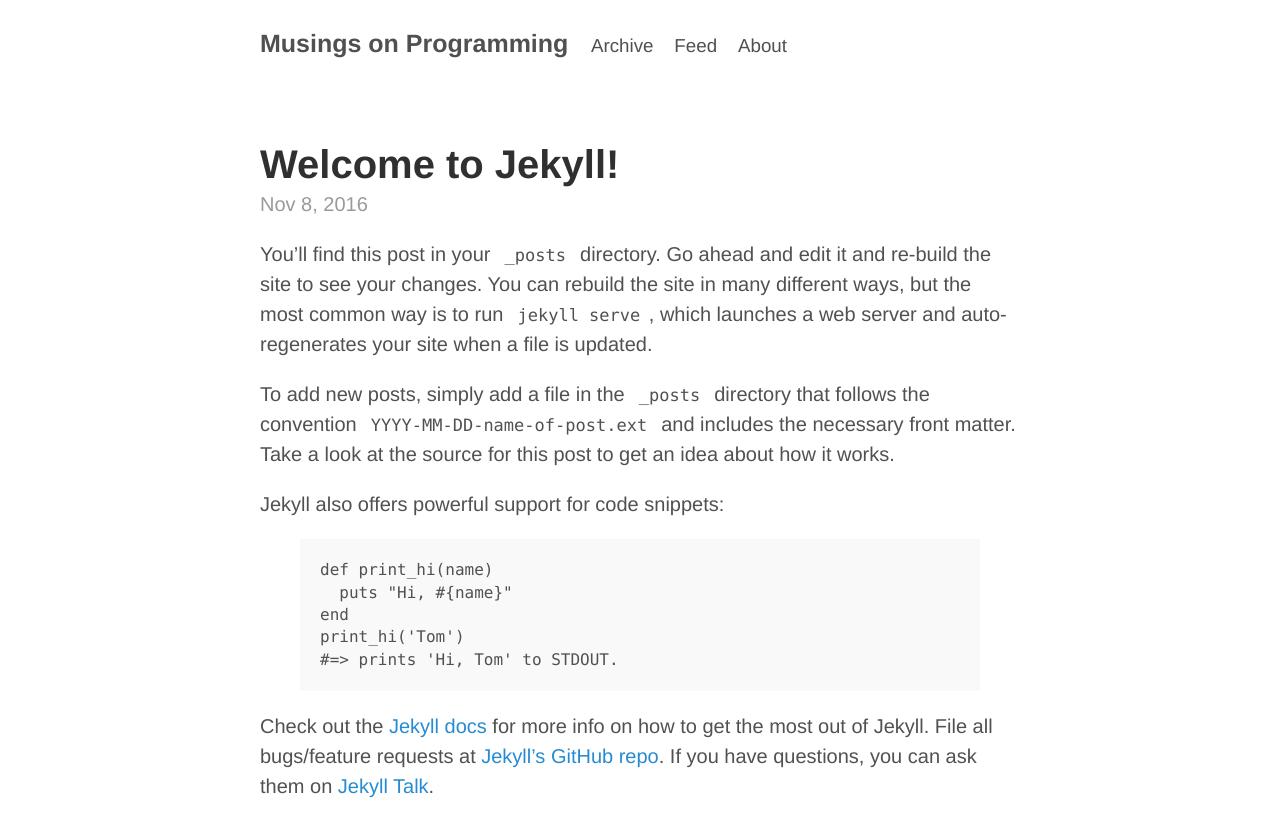
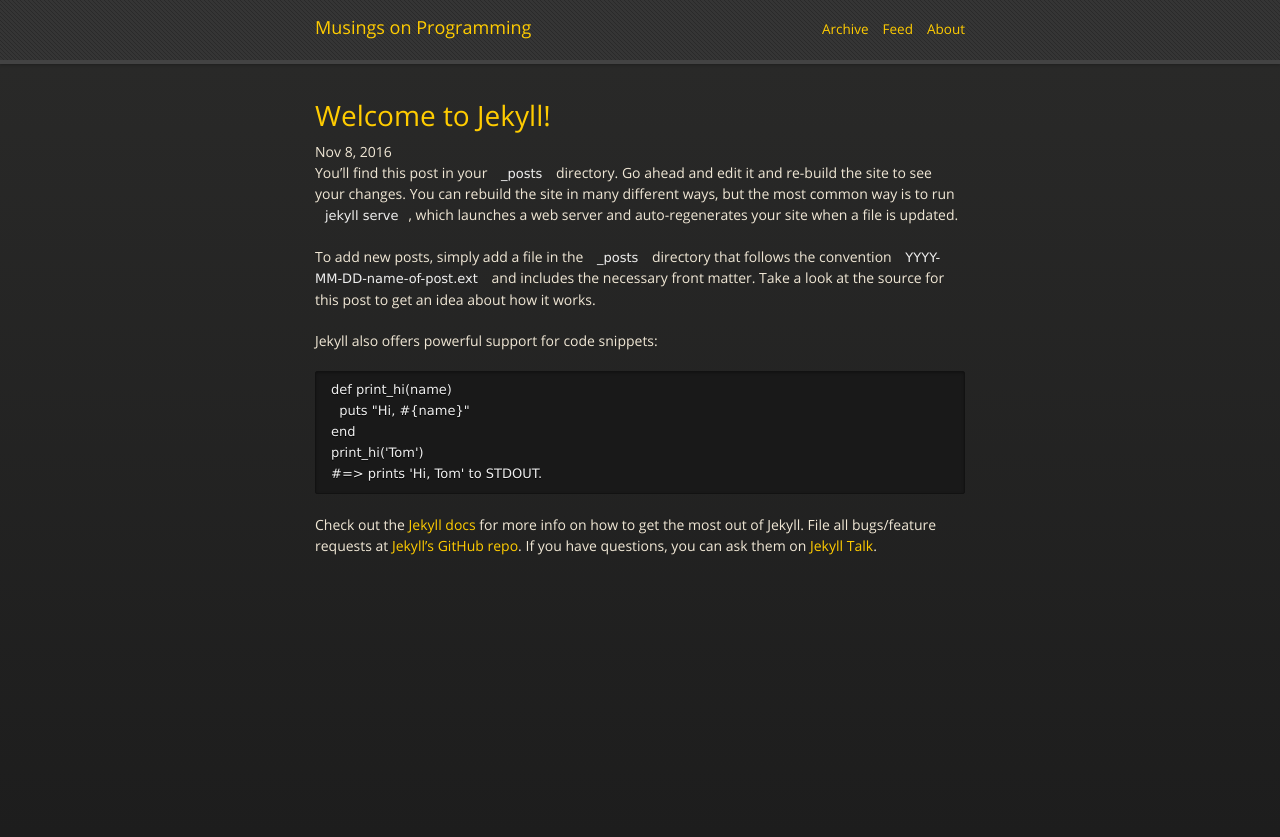
Before and after one commit to kegsay/blog, a Jekyll site: the page built from index.html, in a window 1280 px wide. Shown: the top 837 px of the page. Built offline with Jekyll 4.4.1, drawn with Linux system fonts in a browser that asks for light colours; nearby versions of some CDN libraries.

Commit message:
Better CSS

```diff
--- a/_layouts/default.html
+++ b/_layouts/default.html
@@ -3,15 +3,20 @@
 <head>
    <meta charset="utf-8">
    <title>{{ page.title }} - {{ site.title }}</title>
-   <link rel="stylesheet" type="text/css" href="{{ site.path }}/css/style.css" >
+   <link rel="stylesheet" type="text/css" href="{{ site.path }}/stylesheets/styles.css" >
+   <link rel="stylesheet" type="text/css" href="{{ site.path }}/stylesheets/github-dark.css" >
+   <script src="https://ajax.googleapis.com/ajax/libs/jquery/1.7.1/jquery.min.js"></script>
+   <script src="javascripts/respond.js"></script>
+   <meta name="viewport" content="width=device-width, initial-scale=1, user-scalable=no">
    <link rel="alternate" type="application/atom+xml" href="{{ site.path }}/feed.xml" title="News Feed">
 </head>
 <body>
 
-<div class="container">
-<header class="masthead">
+<div class="wrapper">
+<header class="masthead" id="header">
    <h3 class="masthead-title">
      <a href="{{ site.path }}">{{ site.title }}</a>
+     <div class="masthead-links">
 	     <small>
 		&nbsp;&nbsp;&nbsp;<a href="{{ site.path }}/archive.html">Archive</a>
 	     </small>
@@ -21,11 +26,14 @@
 	     <small>
 	       &nbsp;&nbsp;&nbsp;<a href="{{ site.path }}/about/index.html">About</a>
 	     </small>
+     </div>
    </h3>
 </header>
 
-<div id="content">
+<div class="content_wrapper">
+<section>
   {{ content }}
+</section>
 </div>
 
 </div><!-- .container -->
--- a/css/_settings.scss
+++ /dev/null
@@ -1,32 +0,0 @@
-///////////////////////////////////////
-// css theme variables / settings
-
-
-$font-family:       "Helvetica Neue", Helvetica, Arial, sans-serif;
-
-$code-font-family:  Menlo, Monaco, "Courier New", monospace;
-
-
-$masthead-color:         #505050;
-$masthead-small-color:   #C0C0C0;
-
-$post-title-color:       #303030;
-$post-date-color:        #9a9a9a;
-
-
-$body-color:            #515151;
-$body-background-color: #fff;
-
-$link-color:            #268bd2;
-
-$headings-color:        #313131;    // h1,h2,h3,h4,h5,h6
-
-$strong-color:          #303030;    // strong
-
-$pre-background-color:  #f9f9f9;    // pre
-
-$blockquote-color:        #7a7a7a;  // blockquote
-$blockquote-border-color: #e5e5e5;
-
-$table-border-color:         #e5e5e5;
-$table-odd-background-color: #f9f9f9;
--- a/css/style.scss
+++ /dev/null
@@ -1,235 +0,0 @@
----
-###########
-# note: will result in an all-in-one-file stylesheet e.g. style.css
-###########
----
-
-
-@import 'settings';
-
-
-html {
-  font-family: $font-family;
-  font-size:   20px;
-  line-height: 1.5;
-}
-
-body {
-  color:            $body-color;
-  background-color: $body-background-color;
-}
-
-//////////////
-// Links
-
-a {
-  color:           $link-color;
-  text-decoration: none;
-
-  strong {
-    color: inherit;
-  }
-
-  &:hover,
-  &:focus {
-    text-decoration: underline;
-  }
-}
-
-
-////////////////////////////
-// Headings
-
-h1, h2, h3, h4, h5, h6 {
-  margin-bottom:  .5rem;
-  font-weight:    bold;
-  line-height:    1.25;
-  color:          $headings-color;
-  text-rendering: optimizeLegibility;
-}
-h1 {
-  font-size: 2rem;
-}
-h2 {
-  margin-top: 1rem;
-  font-size: 1.5rem;
-}
-h3 {
-  margin-top: 1.5rem;
-  font-size: 1.25rem;
-}
-h4, h5, h6 {
-  margin-top: 1rem;
-  font-size: 1rem;
-}
-
-/////////////
-// Body text
-
-p {
-  margin-top: 0;
-  margin-bottom: 1rem;
-}
-
-strong {
-  color: $strong-color;
-}
-
-
-/////////////
-// Lists
-
-ul, ol, dl {
-  margin-top: 0;
-  margin-bottom: 1rem;
-}
-
-dt {
-  font-weight: bold;
-}
-dd {
-  margin-bottom: .5rem;
-}
-
-
-//////////////////////
-// Code
-
-code,
-pre {
-  font-family: $code-font-family;
-}
-code {
-  padding: .25em .5em;
-  font-size: 85%;
-}
-
-pre {
-  margin-top: 0;
-  margin-bottom: 1rem;
-  padding: 1rem;
-  font-size: .8rem;
-  line-height: 1.4;
-  background-color: $pre-background-color;
-
-  code {
-    padding: 0;
-    font-size: 100%;
-    color: inherit;
-    background-color: transparent;
-  }
-}
-
-
-/////////////////////
-// Quotes
-
-blockquote {
-  padding: .5rem 1rem;
-  margin: .8rem 0;
-  color: $blockquote-color;
-  border-left: .25rem solid $blockquote-border-color;
-
-  p:last-child {
-    margin-bottom: 0;
-  }
-}
-
-
-img {
-  display: block;
-  max-width: 100%;
-  margin: 0 0 1rem;
-  border-radius: 5px;
-}
-
-
-//////////////////////
-// Tables
-
-table {
-  margin-bottom: 1rem;
-  width: 100%;
-  border: 1px solid $table-border-color;
-  border-collapse: collapse;
-
-  td,
-  th {
-   padding: .25rem .5rem;
-   border: 1px solid $table-border-color;
-  }
-
-  tr:nth-child(odd) td,
-  tr:nth-child(odd) th {
-    background-color: $table-odd-background-color;
-  }
-}
-
-
-
-////////////////////////////////
-//  Container
-//   -- centers page content
-
-.container {
-  max-width: 38rem;
-  padding-left:  1rem;
-  padding-right: 1rem;
-  margin-left:  auto;
-  margin-right: auto;
-}
-
-///////////////////////////////////////////////////
-//  Masthead
-
-.masthead {
-  padding-top:    1rem;
-  padding-bottom: 1rem;
-  margin-bottom: 3rem;
-
- .masthead-title {
-    margin-top: 0;
-    margin-bottom: 0;
-    color: $masthead-color;
-
-    a {
-      color: $masthead-color;
-    }
-
-    small {
-      color: $masthead-small-color;
-      font-size: 75%;
-      font-weight: 400;
-      letter-spacing: 0;
-    }
-  }
-}
-
-
-//////////////////////////
-// Posts
-
-.post {
-  margin-bottom: 4em;
-
-  // note: only change margin for title,date if inside post block
-  .post-title {
-    margin-top: 0;
-  }
-
-  // Meta data line below post title
-  .post-date {
-    display: block;
-    margin-top:  -.5rem;
-    margin-bottom: 1rem;
-  }
-}
-
-.post-title,
-.post-title a {
-  color: $post-title-color;
-}
-
-.post-date {
-  color: $post-date-color;
-}
--- a/stylesheets/styles.css
+++ b/stylesheets/styles.css
@@ -611,6 +611,17 @@
   padding: 0 20px;
 }
 
+.masthead-title {
+  margin: 15px auto;
+  max-width: 650px;
+  position: relative;
+  padding: 0 20px;
+}
+
+.masthead-links {
+  float: right;
+}
+
 section img {
   max-width: 100%;
 }
```
Lines whose indentation alone changed are shown as unchanged.
